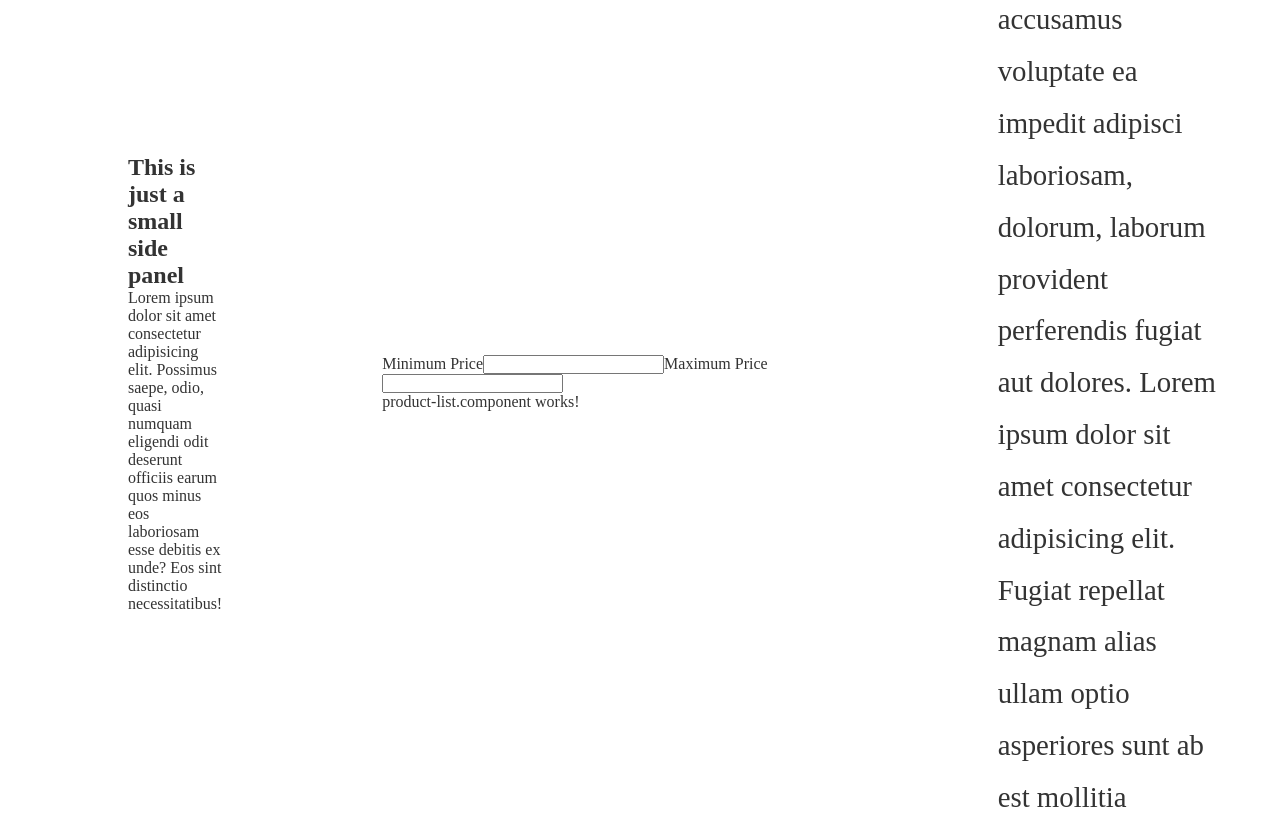
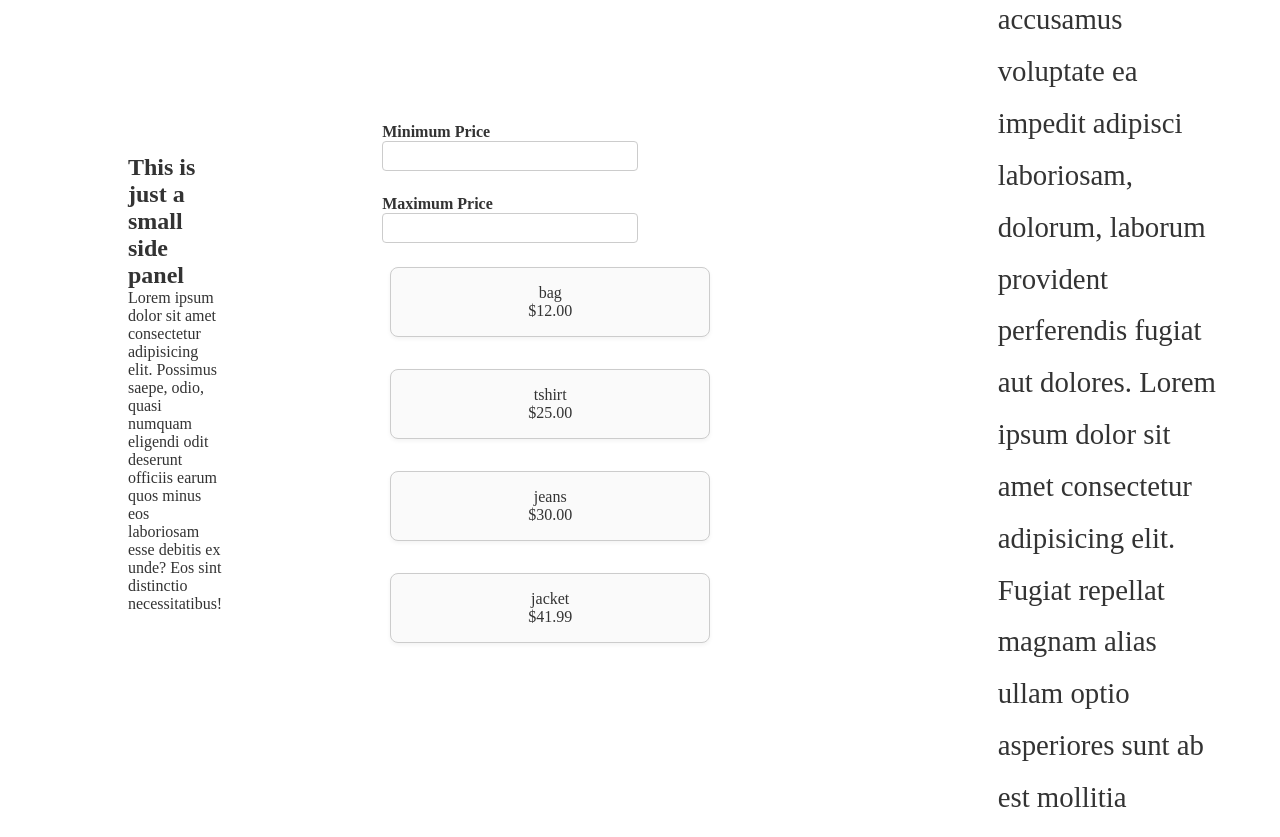
Before and after one commit to maniahania/web_training, an Angular app in the folder angular/first-project/: page / in a window 1280 px wide. Shown: the part 760-1597 px from the top of the page. Built offline with nearby package versions, Linux system fonts and the light colour scheme.

Commit message:
product list and filter working

```diff
--- a/angular/first-project/src/app/app.component.html
+++ b/angular/first-project/src/app/app.component.html
@@ -2,7 +2,6 @@
 <main class="container main-grid">
   <app-small-section />
   <section>
-    <app-product-filter />
     <app-product-list />
   </section>
   <app-side-panel />
--- a/angular/first-project/src/app/app.component.ts
+++ b/angular/first-project/src/app/app.component.ts
@@ -2,7 +2,6 @@ import { Component } from '@angular/core';
 import { HeaderComponent } from './header/header.component';
 import { FooterComponent } from './footer/footer.component';
 import { ProductListComponent } from './product-list/product-list.component';
-import { ProductFilterComponent } from './product-filter/product-filter.component';
 import { SmallSectionComponent } from './small-section/small-section.component';
 import { SidePanelComponent } from './side-panel/side-panel.component';
 
@@ -12,7 +11,6 @@ import { SidePanelComponent } from './side-panel/side-panel.component';
     HeaderComponent,
     FooterComponent,
     ProductListComponent,
-    ProductFilterComponent,
     SmallSectionComponent,
     SidePanelComponent,
   ],
--- a/angular/first-project/src/app/product-filter/product-filter.component.css
+++ b/angular/first-project/src/app/product-filter/product-filter.component.css
@@ -0,0 +1,14 @@
+label {
+  display: block;
+  margin-top: 0.5rem;
+  font-weight: bold;
+}
+
+input {
+  padding: 0.4rem;
+  width: 100%;
+  max-width: 16rem;
+  margin-bottom: 1rem;
+  border: 1px solid #ccc;
+  border-radius: 4px;
+}
--- a/angular/first-project/src/app/product-filter/product-filter.component.html
+++ b/angular/first-project/src/app/product-filter/product-filter.component.html
@@ -1,4 +1,5 @@
 <label for="min-price">Minimum Price</label>
-<input type="number" id="min-price" />
+<input type="number" id="min-price" (input)="onMinChange($event)" />
+
 <label for="max-price">Maximum Price</label>
-<input type="number" id="max-price" />
+<input type="number" id="max-price" (input)="onMaxChange($event)" />
--- a/angular/first-project/src/app/product-filter/product-filter.component.ts
+++ b/angular/first-project/src/app/product-filter/product-filter.component.ts
@@ -1,4 +1,4 @@
-import { Component } from '@angular/core';
+import { Component, output } from '@angular/core';
 
 @Component({
   selector: 'app-product-filter',
@@ -6,4 +6,21 @@ import { Component } from '@angular/core';
   templateUrl: './product-filter.component.html',
   styleUrl: './product-filter.component.css',
 })
-export class ProductFilterComponent {}
+export class ProductFilterComponent {
+  minPriceChange = output<number>();
+  maxPriceChange = output<number>();
+
+  onMinChange(event: Event) {
+    const input = event.target as HTMLInputElement | null;
+    if (input) {
+      this.minPriceChange.emit(Number(input.value));
+    }
+  }
+
+  onMaxChange(event: Event) {
+    const input = event.target as HTMLInputElement | null;
+    if (input) {
+      this.maxPriceChange.emit(Number(input.value));
+    }
+  }
+}
--- a/angular/first-project/src/app/product-list/product-list.component.css
+++ b/angular/first-project/src/app/product-list/product-list.component.css
@@ -0,0 +1,7 @@
+ul {
+  display: flex;
+  flex-wrap: wrap;
+  gap: 1rem;
+  list-style: none;
+  padding: 0;
+}
--- a/angular/first-project/src/app/product-list/product-list.component.html
+++ b/angular/first-project/src/app/product-list/product-list.component.html
@@ -1 +1,15 @@
-<p>product-list.component works!</p>
+<div>
+  <app-product-filter
+    (minPriceChange)="onMinPriceChange($event)"
+    (maxPriceChange)="onMaxPriceChange($event)"
+  />
+  <ul>
+    @for (product of filteredProducts; track product.id){
+    <li>
+      <app-product [data]="product" />
+    </li>
+    } @empty {
+    <p>No products available.</p>
+    }
+  </ul>
+</div>
--- a/angular/first-project/src/app/product-list/product-list.component.ts
+++ b/angular/first-project/src/app/product-list/product-list.component.ts
@@ -1,9 +1,36 @@
 import { Component } from '@angular/core';
+import { ProductComponent } from './product/product.component';
+import { Product } from './product.model';
+import { ProductFilterComponent } from '../product-filter/product-filter.component';
 
 @Component({
   selector: 'app-product-list',
-  imports: [],
+  imports: [ProductComponent, ProductFilterComponent],
   templateUrl: './product-list.component.html',
   styleUrl: './product-list.component.css',
 })
-export class ProductListComponent {}
+export class ProductListComponent {
+  private allProducts: Product[] = [
+    { id: '1', name: 'bag', price: 12.0 },
+    { id: '2', name: 'tshirt', price: 25.0 },
+    { id: '3', name: 'jeans', price: 30.0 },
+    { id: '4', name: 'jacket', price: 41.99 },
+  ];
+
+  minPrice = 0;
+  maxPrice = Infinity;
+
+  get filteredProducts(): Product[] {
+    return this.allProducts.filter(
+      (p) => p.price >= this.minPrice && p.price <= this.maxPrice
+    );
+  }
+
+  onMinPriceChange(value: number) {
+    this.minPrice = value;
+  }
+
+  onMaxPriceChange(value: number) {
+    this.maxPrice = value;
+  }
+}
--- /dev/null
+++ b/angular/first-project/src/app/product-list/product.model.ts
@@ -0,0 +1,5 @@
+export interface Product {
+  id: string;
+  name: string;
+  price: number;
+}
--- /dev/null
+++ b/angular/first-project/src/app/product-list/product/product.component.css
@@ -0,0 +1,10 @@
+.product {
+  border: 1px solid #ccc;
+  border-radius: 8px;
+  padding: 1rem;
+  margin: 0.5rem;
+  background-color: #fafafa;
+  box-shadow: 0 2px 4px rgba(0, 0, 0, 0.05);
+  width: 20rem;
+  text-align: center;
+}
--- /dev/null
+++ b/angular/first-project/src/app/product-list/product/product.component.html
@@ -0,0 +1,4 @@
+<div class="product">
+  <p>{{ data().name }}</p>
+  <p>{{ data().price | currency }}</p>
+</div>
--- /dev/null
+++ b/angular/first-project/src/app/product-list/product/product.component.ts
@@ -0,0 +1,13 @@
+import { Component, input } from '@angular/core';
+import { Product } from '../product.model';
+import { CurrencyPipe } from '@angular/common';
+
+@Component({
+  selector: 'app-product',
+  imports: [CurrencyPipe],
+  templateUrl: './product.component.html',
+  styleUrl: './product.component.css',
+})
+export class ProductComponent {
+  data = input.required<Product>();
+}
```
